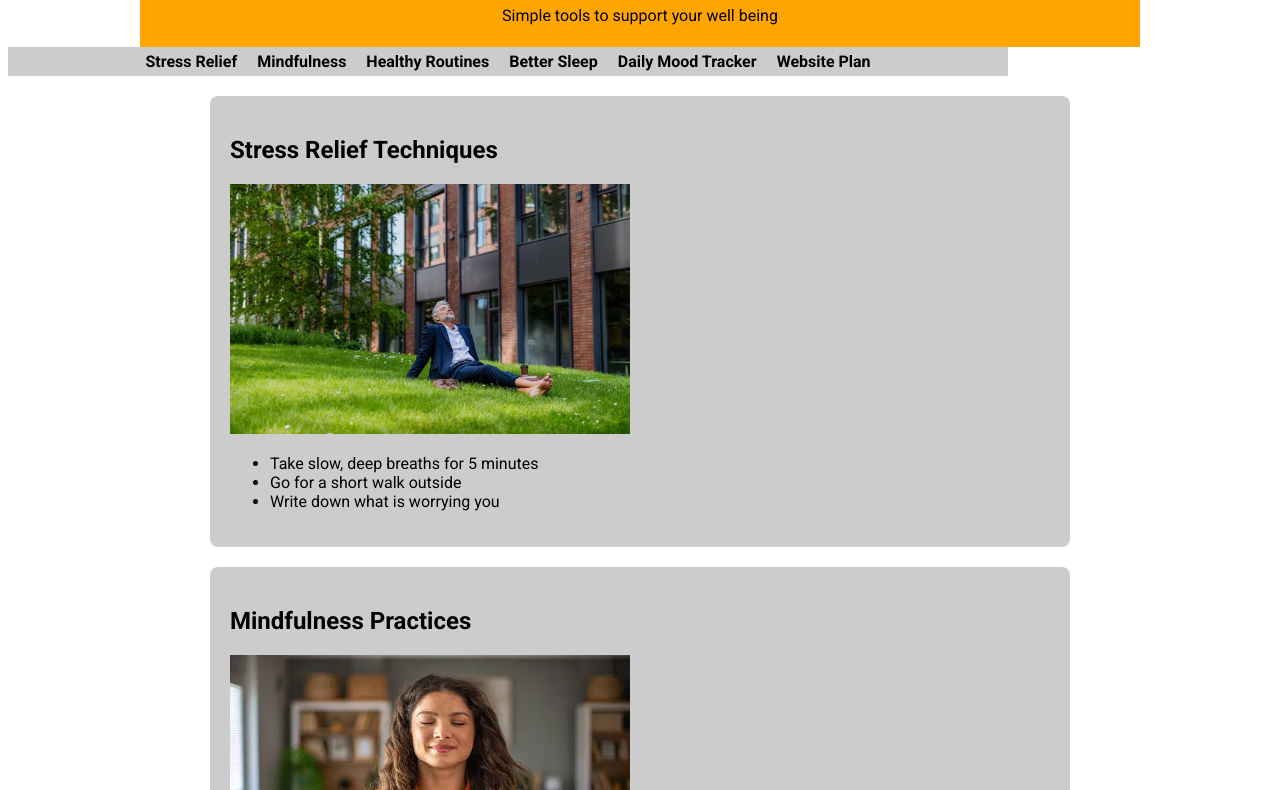
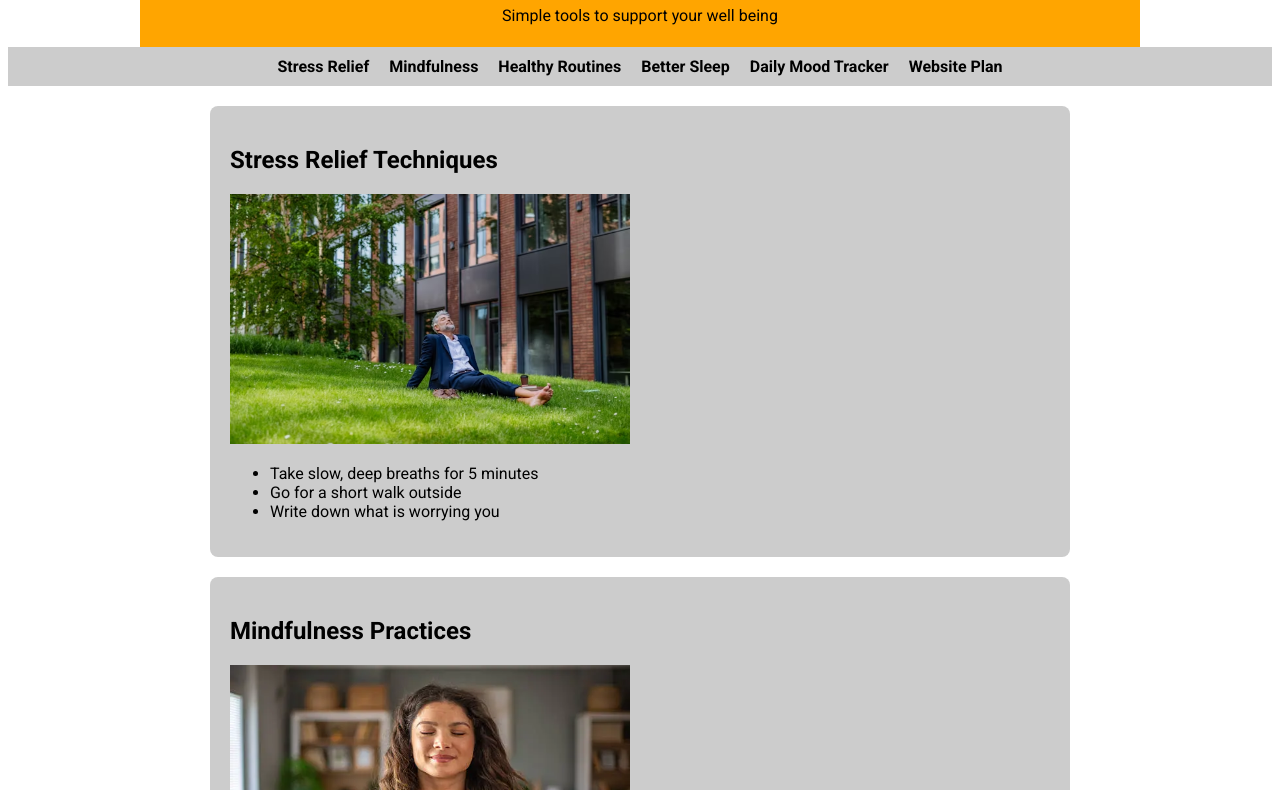
Before and after one commit to MichealOnyemelonu/wdd131, a plain HTML site: page project/siteplan1.html in a window 1280 px wide. Shown: the part 89-879 px from the top of the page. Drawn offline with Linux system fonts and the light colour scheme.

Commit message:
updated the css  file to correctly show the style needed for the webpage

```diff
--- a/project/styles/siteplan1.css
+++ b/project/styles/siteplan1.css
@@ -28,15 +28,13 @@ header {
 
 nav {
     display: flex;
-    flex-wrap: wrap;
     justify-content: center;
     background-color: var(--border-color);
 
-    max-width: 1000px;
 }
 
 nav a {
-    margin: 5px 10px;
+    margin: 10px;
     text-decoration: none;
     color: var(--text-color);
     font-weight: bold;
```
